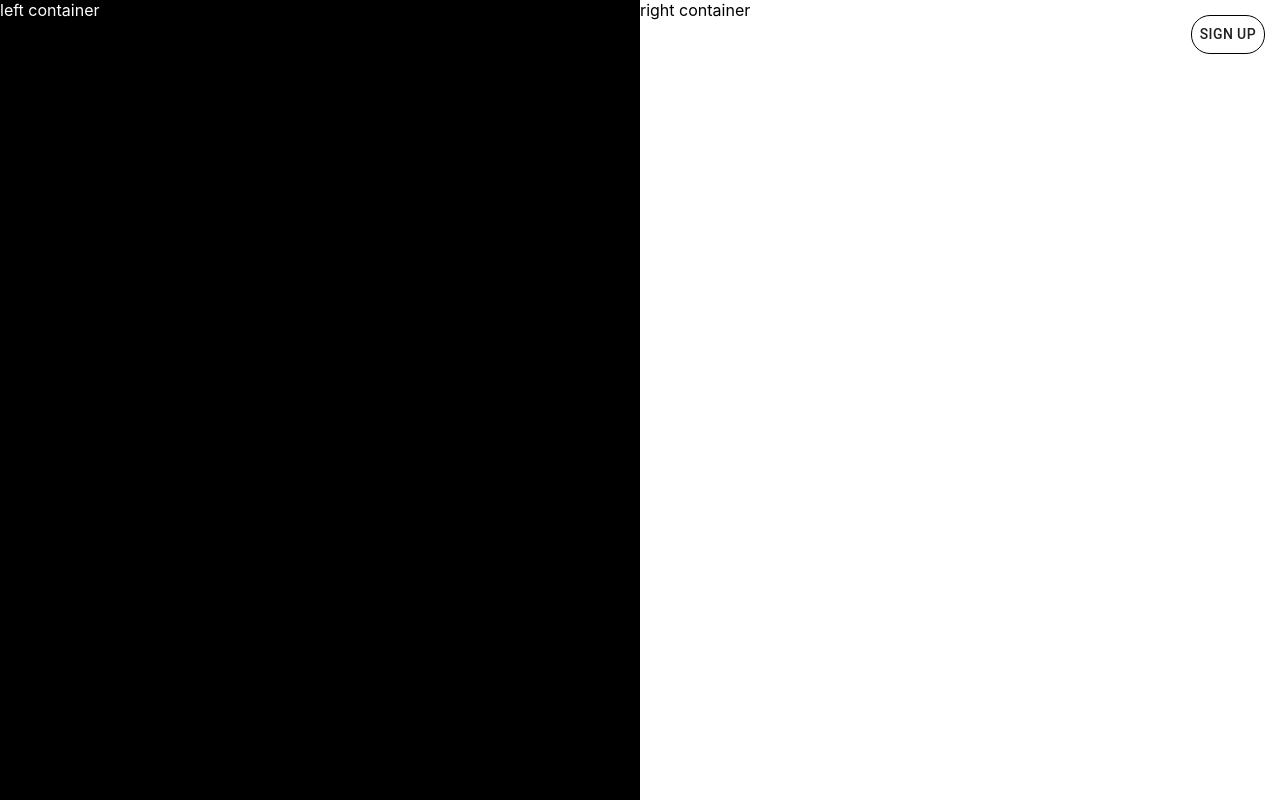
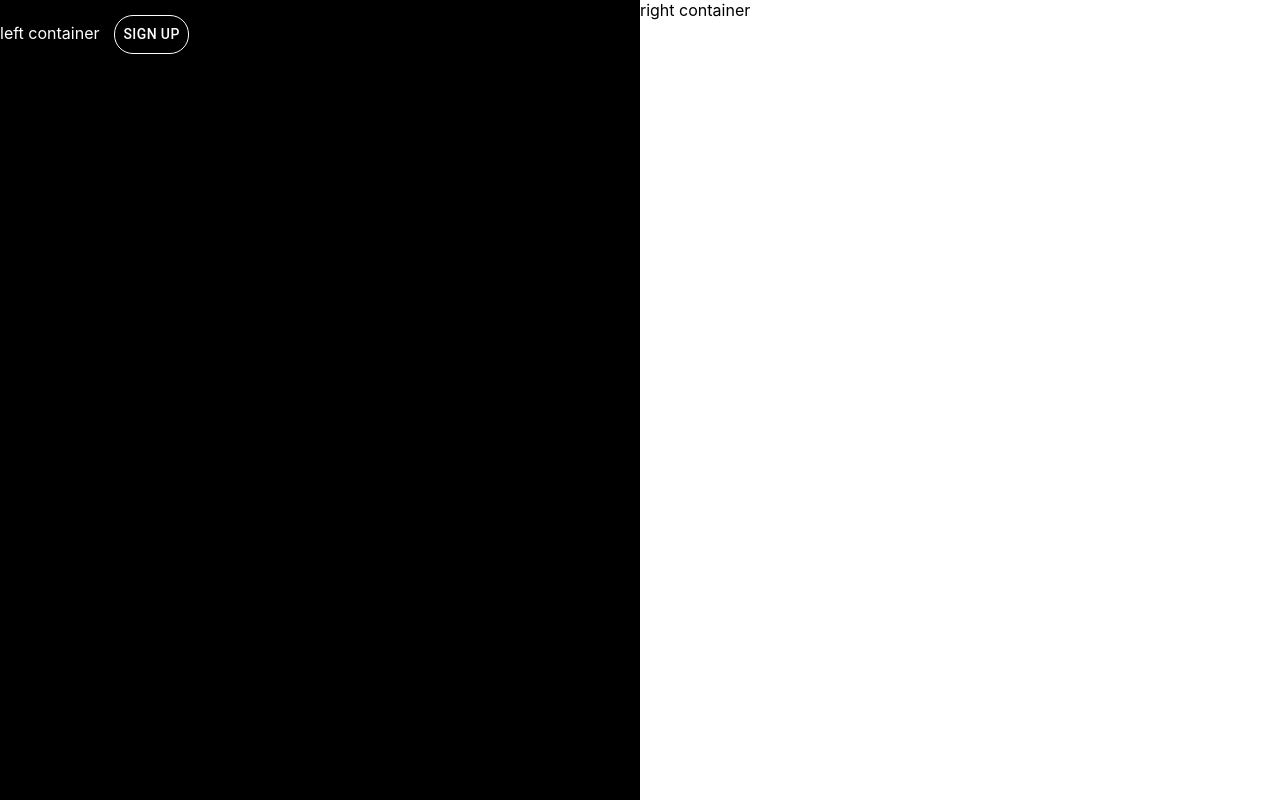
Before and after one commit to hatchways/fe-tutorial-1, a React (Create React App) app: page / in a window 1280 px wide. Built offline with nearby package versions, Linux system fonts and the light colour scheme.

Commit message:
CSS inside box

```diff
--- a/src/App.js
+++ b/src/App.js
@@ -7,11 +7,10 @@ import logo from "./logo.svg";
 
 const useStyles = makeStyles(theme => ({
   signUp: {
-    border: "1px solid black",
+    border: "1px solid white",
+    color: "white",
     borderRadius: 19,
-    margin: 15,
-    position: "absolute",
-    right: 0
+    margin: 15
   },
   leftContainer: {
     backgroundColor: "black",
```
